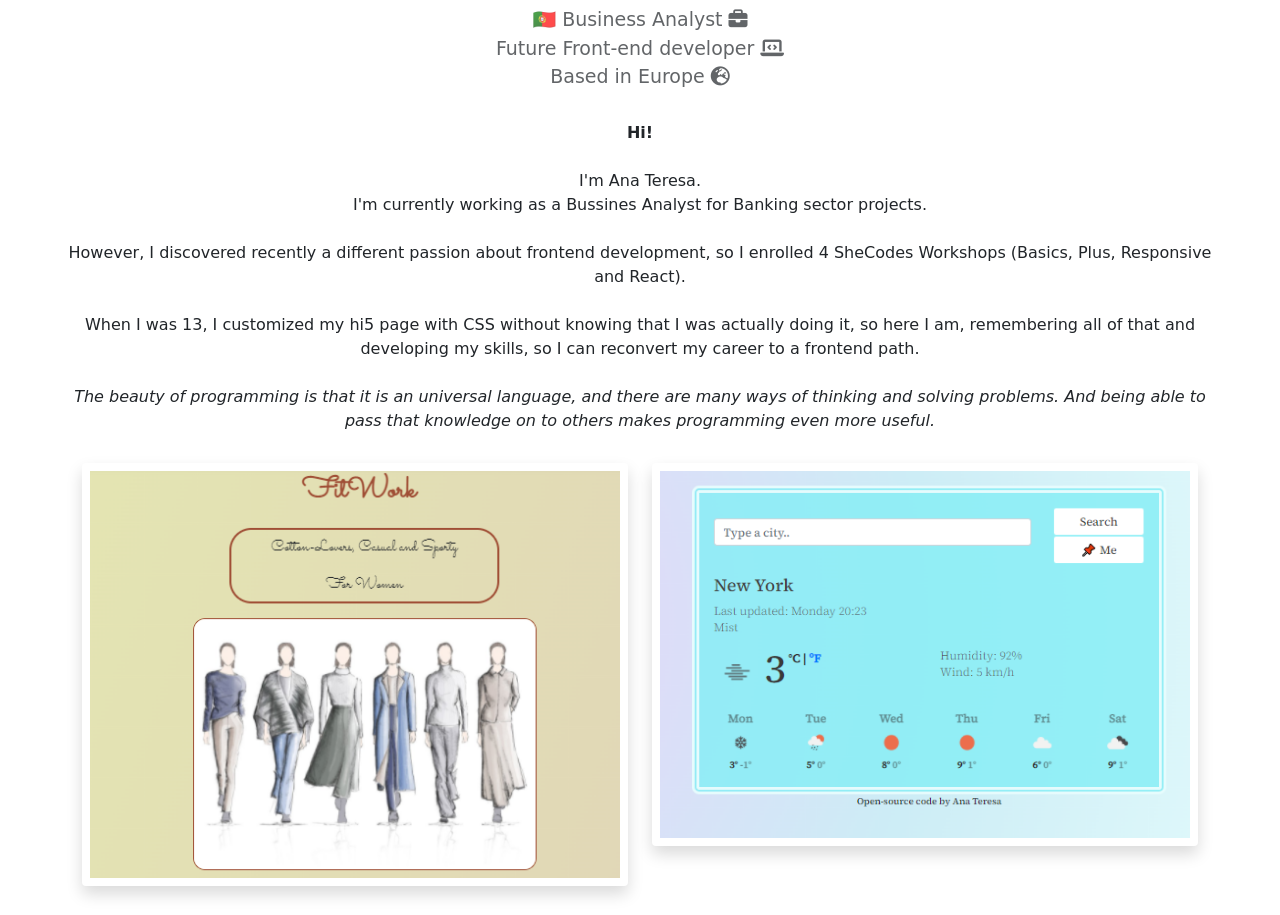
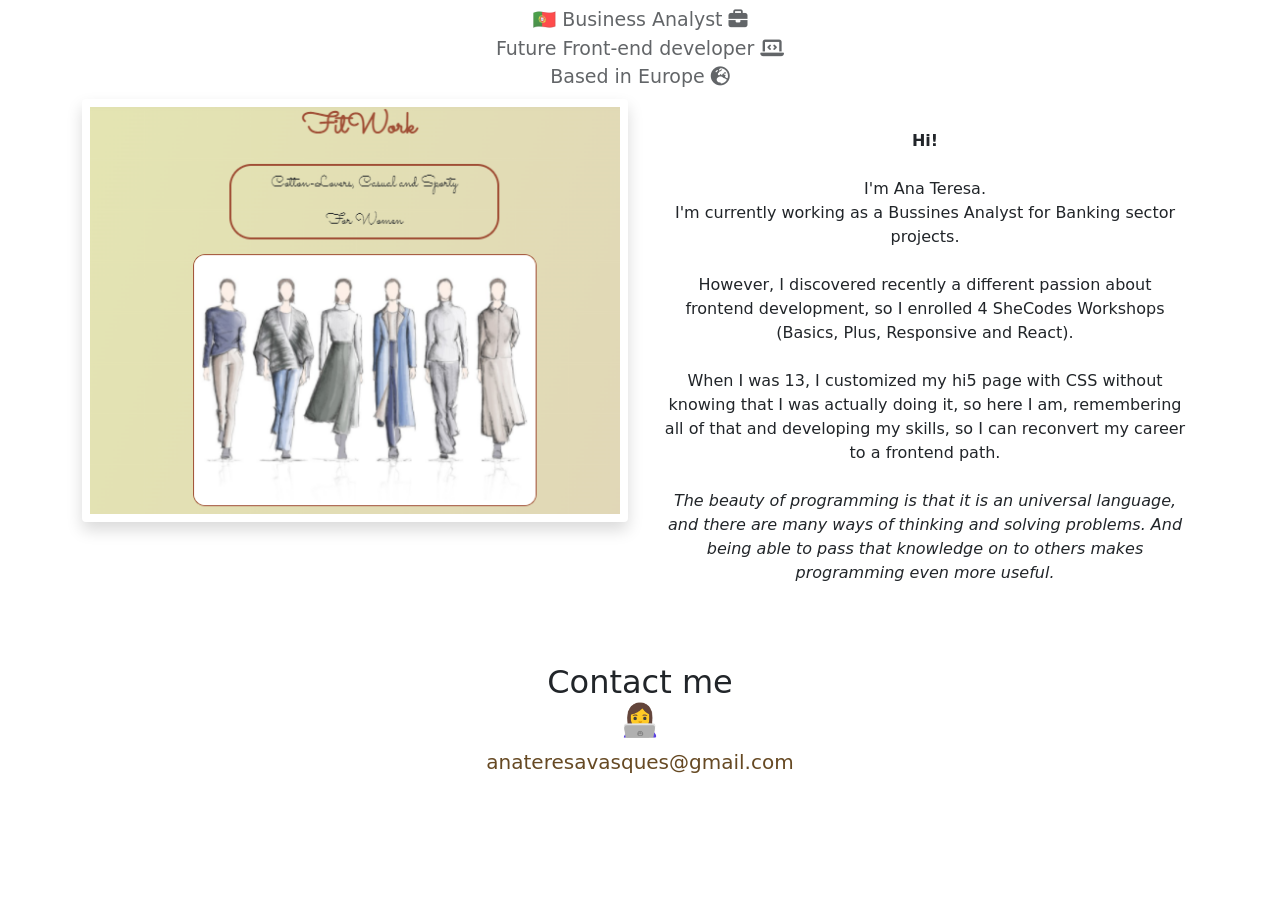
Before and after one commit to anateresavasques/Final-homework, a website: page about.html in a window 1280 px wide. Shown: the part 197-1112 px from the top of the page. After the commit the page ends 1074 px from the top, so only its background shows below. Drawn offline with nearby package versions, Linux system fonts and the light colour scheme; a web font is replaced by a local one.

Commit message:
about paragraph moved

```diff
--- a/about.html
+++ b/about.html
@@ -80,7 +80,19 @@
       Future Front-end developer <i class="fa-solid fa-laptop-code"></i><br />
       Based in Europe <i class="fa-solid fa-earth-europe"></i><br />
     </h3>
-    <div class="about-paragraphs text-center">
+
+    </div>
+    <div class="container">
+      <div class="row">
+        <div class="col-sm-6">
+          <img
+            src="/images/fitwork.png"
+            class="img-fluid p-2 mb-4 shadow rounded"
+            alt="Homepage project"
+          />
+        </div>
+        <div class="col-sm-6">
+          <div class="about-paragraphs text-center">
       <p>
         <strong>Hi!</strong> <br /><br />
         I'm Ana Teresa.<br />
@@ -100,22 +112,6 @@
           useful.</em
         >
       </p>
-    </div>
-    <div class="container">
-      <div class="row">
-        <div class="col-sm-6">
-          <img
-            src="/images/fitwork.png"
-            class="img-fluid p-2 mb-4 shadow rounded"
-            alt="Homepage project"
-          />
-        </div>
-        <div class="col-sm-6">
-          <img
-            src="/images/weather.png"
-            class="img-fluid p-2 mb-4 shadow rounded"
-            alt="Weather project"
-          />
         </div>
       </div>
     </div>
```
